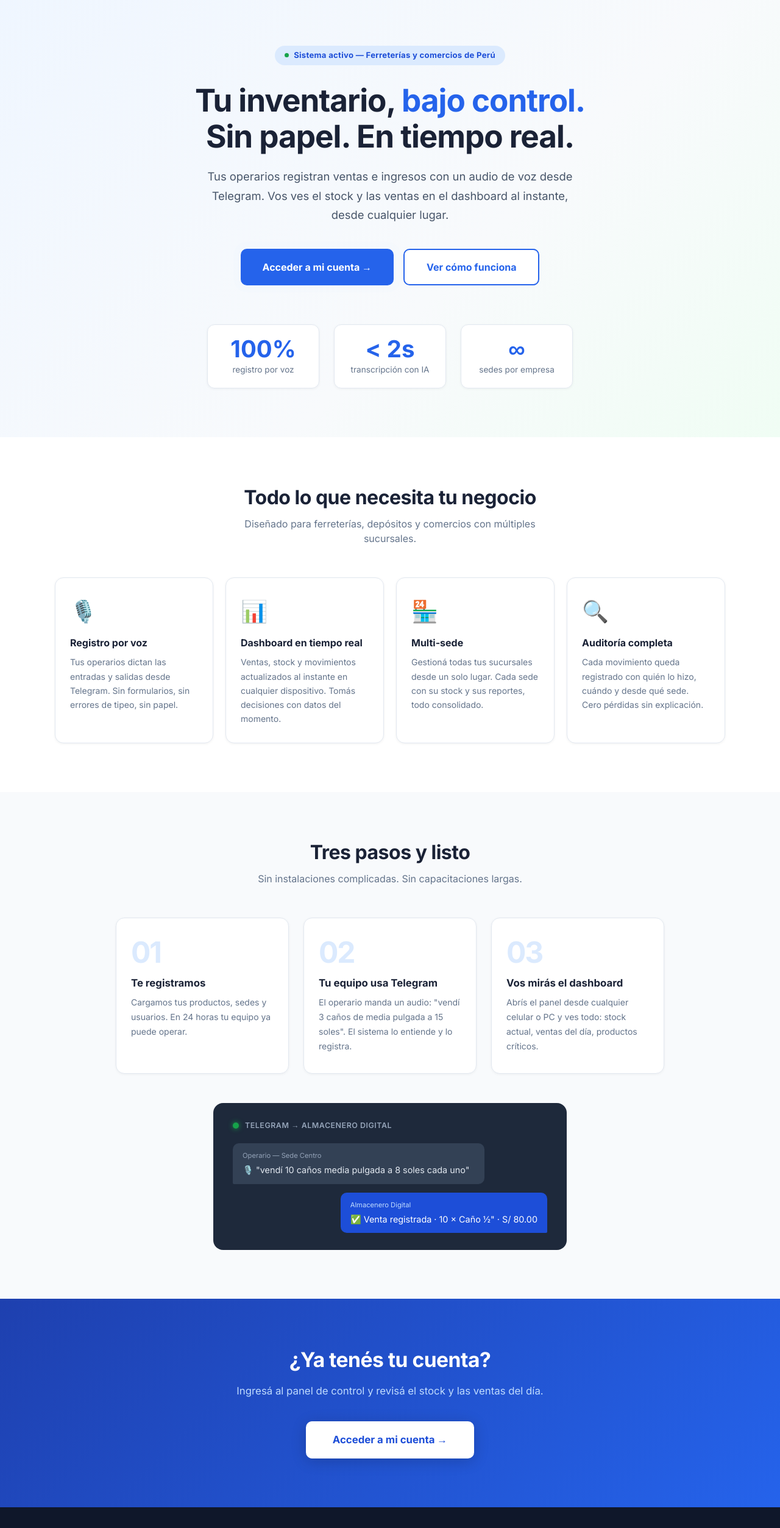
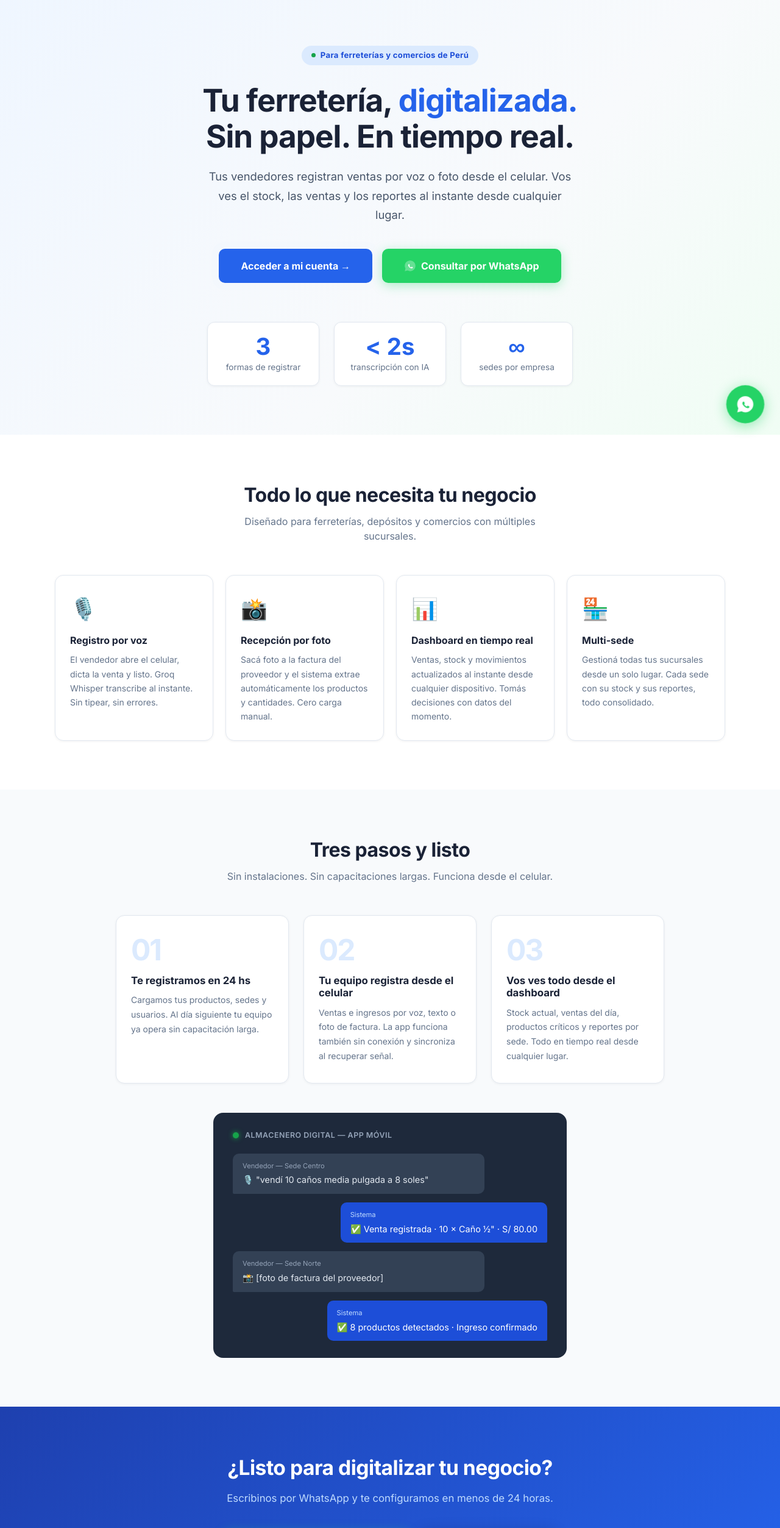
Before and after one commit to Carlosdantetadeo/GESTOR-DE-INVENTARIO, a Next.js app in the folder frontend/: page / in a window 1280 px wide. Shown: the part 80-2586 px from the top of the page at 61% size. Built offline with nearby package versions, Linux system fonts and the light colour scheme; no server answers.

Commit message:
feat(landing): actualizar contenido — registro web (no Telegram), WhatsApp +51906959989, email ctadeo@clarocomunica.com

```diff
--- a/frontend/app/page.js
+++ b/frontend/app/page.js
@@ -2,47 +2,49 @@ import Link from 'next/link'
 
 export const metadata = {
   title: 'Almacenero Digital — Control de inventario para ferreterías y comercios',
-  description: 'Registrá ventas e ingresos por voz desde Telegram. Dashboard en tiempo real. Multi-sede. Sin papel.',
+  description: 'Registrá ventas e ingresos por voz o foto desde el celular. Dashboard en tiempo real. Multi-sede. Sin papel.',
 }
+
+const WA_LINK = 'https://wa.me/51906959989?text=Hola%2C%20quiero%20saber%20m%C3%A1s%20sobre%20Almacenero%20Digital'
 
 const BENEFICIOS = [
   {
     icono: '🎙️',
     titulo: 'Registro por voz',
-    texto: 'Tus operarios dictan las entradas y salidas desde Telegram. Sin formularios, sin errores de tipeo, sin papel.',
+    texto: 'El vendedor abre el celular, dicta la venta y listo. Groq Whisper transcribe al instante. Sin tipear, sin errores.',
+  },
+  {
+    icono: '📸',
+    titulo: 'Recepción por foto',
+    texto: 'Sacá foto a la factura del proveedor y el sistema extrae automáticamente los productos y cantidades. Cero carga manual.',
   },
   {
     icono: '📊',
     titulo: 'Dashboard en tiempo real',
-    texto: 'Ventas, stock y movimientos actualizados al instante en cualquier dispositivo. Tomás decisiones con datos del momento.',
+    texto: 'Ventas, stock y movimientos actualizados al instante desde cualquier dispositivo. Tomás decisiones con datos del momento.',
   },
   {
     icono: '🏪',
     titulo: 'Multi-sede',
     texto: 'Gestioná todas tus sucursales desde un solo lugar. Cada sede con su stock y sus reportes, todo consolidado.',
   },
-  {
-    icono: '🔍',
-    titulo: 'Auditoría completa',
-    texto: 'Cada movimiento queda registrado con quién lo hizo, cuándo y desde qué sede. Cero pérdidas sin explicación.',
-  },
 ]
 
 const PASOS = [
   {
     nro: '01',
-    titulo: 'Te registramos',
-    texto: 'Cargamos tus productos, sedes y usuarios. En 24 horas tu equipo ya puede operar.',
+    titulo: 'Te registramos en 24 hs',
+    texto: 'Cargamos tus productos, sedes y usuarios. Al día siguiente tu equipo ya opera sin capacitación larga.',
   },
   {
     nro: '02',
-    titulo: 'Tu equipo usa Telegram',
-    texto: 'El operario manda un audio: "vendí 3 caños de media pulgada a 15 soles". El sistema lo entiende y lo registra.',
+    titulo: 'Tu equipo registra desde el celular',
+    texto: 'Ventas e ingresos por voz, texto o foto de factura. La app funciona también sin conexión y sincroniza al recuperar señal.',
   },
   {
     nro: '03',
-    titulo: 'Vos mirás el dashboard',
-    texto: 'Abrís el panel desde cualquier celular o PC y ves todo: stock actual, ventas del día, productos críticos.',
+    titulo: 'Vos ves todo desde el dashboard',
+    texto: 'Stock actual, ventas del día, productos críticos y reportes por sede. Todo en tiempo real desde cualquier lugar.',
   },
 ]
 
@@ -61,13 +63,16 @@ export default function LandingPage() {
           0%, 100% { box-shadow: 0 0 0 0 rgba(37,99,235,0.18); }
           50%       { box-shadow: 0 0 0 12px rgba(37,99,235,0); }
         }
+        @keyframes wa-bounce {
+          0%, 100% { transform: scale(1); }
+          50%       { transform: scale(1.08); }
+        }
 
         .fade-up { animation: fadeUp 0.6s ease both; }
         .delay-1 { animation-delay: 0.1s; }
         .delay-2 { animation-delay: 0.2s; }
         .delay-3 { animation-delay: 0.3s; }
         .delay-4 { animation-delay: 0.45s; }
-        .delay-5 { animation-delay: 0.6s; }
 
         .cta-btn {
           display: inline-flex; align-items: center; gap: 8px;
@@ -90,6 +95,12 @@ export default function LandingPage() {
         }
         .cta-secondary:hover { background: #eff6ff; }
 
+        .cta-wa {
+          background: #25d366; color: #fff;
+          box-shadow: 0 4px 18px rgba(37,211,102,0.35);
+        }
+        .cta-wa:hover { box-shadow: 0 8px 28px rgba(37,211,102,0.45); }
+
         .benefit-card {
           background: #fff; border: 1px solid #e2e8f0;
           border-radius: 14px; padding: 28px 24px;
@@ -108,25 +119,36 @@ export default function LandingPage() {
         }
         .nav-link:hover { color: #2563eb; }
 
-        .stat-num {
-          font-size: 2.4rem; font-weight: 800; color: #2563eb; line-height: 1;
+        /* Botón flotante WhatsApp */
+        .wa-fab {
+          position: fixed; bottom: 28px; right: 28px; z-index: 999;
+          width: 58px; height: 58px; border-radius: 50%;
+          background: #25d366; display: flex; align-items: center; justify-content: center;
+          box-shadow: 0 4px 20px rgba(37,211,102,0.45);
+          text-decoration: none; animation: wa-bounce 2.5s ease infinite;
+          transition: transform 0.15s ease;
         }
-        .stat-label {
-          font-size: 0.85rem; color: #64748b; margin-top: 4px;
-        }
+        .wa-fab:hover { transform: scale(1.12); animation: none; }
 
         @media (max-width: 640px) {
           .hero-title { font-size: 2.1rem !important; }
-          .hero-sub { font-size: 1rem !important; }
+          .hero-sub   { font-size: 1rem !important; }
           .grid-2, .grid-4 { grid-template-columns: 1fr !important; }
-          .grid-3 { grid-template-columns: 1fr !important; }
-          .cta-group { flex-direction: column !important; align-items: stretch !important; }
-          .cta-btn { justify-content: center; }
-          .stats-row { grid-template-columns: 1fr 1fr !important; }
+          .grid-3     { grid-template-columns: 1fr !important; }
+          .cta-group  { flex-direction: column !important; align-items: stretch !important; }
+          .cta-btn    { justify-content: center; }
+          .stats-row  { grid-template-columns: 1fr 1fr !important; }
           .hide-mobile { display: none !important; }
-          .nav-cta-mobile { display: flex !important; }
         }
       `}</style>
+
+      {/* ── BOTÓN FLOTANTE WHATSAPP ── */}
+      <a href={WA_LINK} target="_blank" rel="noopener noreferrer" className="wa-fab" aria-label="Contactar por WhatsApp">
+        <svg width="28" height="28" viewBox="0 0 32 32" fill="none" xmlns="http://www.w3.org/2000/svg">
+          <path d="M16 2C8.268 2 2 8.268 2 16c0 2.484.675 4.813 1.852 6.81L2 30l7.39-1.826A13.94 13.94 0 0016 30c7.732 0 14-6.268 14-14S23.732 2 16 2z" fill="#fff"/>
+          <path d="M22.5 19.5c-.3-.15-1.77-.873-2.044-.972-.273-.1-.472-.15-.67.15-.2.298-.77.972-.945 1.17-.174.2-.347.223-.647.075-.3-.15-1.266-.467-2.412-1.489-.891-.794-1.493-1.774-1.668-2.074-.174-.3-.018-.462.13-.61.135-.133.3-.348.45-.522.15-.174.2-.298.3-.497.1-.2.05-.373-.025-.522-.075-.15-.67-1.614-.918-2.21-.242-.58-.487-.5-.67-.51-.174-.008-.373-.01-.572-.01-.2 0-.522.075-.795.373-.273.298-1.043 1.02-1.043 2.484 0 1.464 1.068 2.878 1.218 3.077.15.2 2.102 3.207 5.092 4.496.712.307 1.268.49 1.702.627.715.227 1.367.195 1.881.118.574-.085 1.77-.723 2.02-1.422.25-.698.25-1.296.175-1.422-.075-.125-.273-.2-.572-.348z" fill="#25d366"/>
+        </svg>
+      </a>
 
       {/* ── NAV ── */}
       <nav style={{ position: 'sticky', top: 0, zIndex: 100, background: 'rgba(248,250,252,0.92)', backdropFilter: 'blur(14px)', borderBottom: '1px solid #e2e8f0' }}>
@@ -138,7 +160,7 @@ export default function LandingPage() {
           <div style={{ display: 'flex', alignItems: 'center', gap: '28px' }}>
             <a href="#beneficios" className="nav-link hide-mobile">Beneficios</a>
             <a href="#como-funciona" className="nav-link hide-mobile">Cómo funciona</a>
-            <a href="#contacto" className="nav-link hide-mobile">Contacto</a>
+            <a href={WA_LINK} target="_blank" rel="noopener noreferrer" className="nav-link hide-mobile">Contacto</a>
             <Link href="/login" className="cta-btn cta-primary" style={{ padding: '10px 22px', fontSize: '0.85rem' }}>
               Acceder
             </Link>
@@ -149,41 +171,43 @@ export default function LandingPage() {
       {/* ── HERO ── */}
       <section style={{ background: 'linear-gradient(135deg, #eff6ff 0%, #f8fafc 60%, #f0fdf4 100%)', padding: '90px 24px 80px' }}>
         <div style={{ maxWidth: '800px', margin: '0 auto', textAlign: 'center' }}>
+
           <div className="fade-up" style={{ display: 'inline-flex', alignItems: 'center', gap: '8px', background: '#dbeafe', color: '#1d4ed8', borderRadius: '99px', padding: '6px 16px', fontSize: '0.82rem', fontWeight: 700, marginBottom: '28px', letterSpacing: '0.3px' }}>
             <span style={{ width: '7px', height: '7px', borderRadius: '50%', background: '#16a34a', display: 'inline-block' }} />
-            Sistema activo — Ferreterías y comercios de Perú
+            Para ferreterías y comercios de Perú
           </div>
 
           <h1 className="fade-up delay-1 hero-title" style={{ fontSize: '3.2rem', fontWeight: 800, lineHeight: 1.15, letterSpacing: '-1px', marginBottom: '22px' }}>
-            Tu inventario,{' '}
-            <span style={{ color: '#2563eb' }}>bajo control.</span>
+            Tu ferretería,{' '}
+            <span style={{ color: '#2563eb' }}>digitalizada.</span>
             <br />Sin papel. En tiempo real.
           </h1>
 
           <p className="fade-up delay-2 hero-sub" style={{ fontSize: '1.15rem', color: '#475569', lineHeight: 1.7, maxWidth: '600px', margin: '0 auto 40px' }}>
-            Tus operarios registran ventas e ingresos con un audio de voz desde Telegram.
-            Vos ves el stock y las ventas en el dashboard al instante, desde cualquier lugar.
+            Tus vendedores registran ventas por voz o foto desde el celular.
+            Vos ves el stock, las ventas y los reportes al instante desde cualquier lugar.
           </p>
 
           <div className="fade-up delay-3 cta-group" style={{ display: 'flex', gap: '16px', justifyContent: 'center', flexWrap: 'wrap' }}>
             <Link href="/login" className="cta-btn cta-primary">
               Acceder a mi cuenta →
             </Link>
-            <a href="#como-funciona" className="cta-btn cta-secondary">
-              Ver cómo funciona
+            <a href={WA_LINK} target="_blank" rel="noopener noreferrer" className="cta-btn cta-wa">
+              <svg width="20" height="20" viewBox="0 0 32 32" fill="none"><path d="M16 2C8.268 2 2 8.268 2 16c0 2.484.675 4.813 1.852 6.81L2 30l7.39-1.826A13.94 13.94 0 0016 30c7.732 0 14-6.268 14-14S23.732 2 16 2z" fill="rgba(255,255,255,0.3)"/><path d="M22.5 19.5c-.3-.15-1.77-.873-2.044-.972-.273-.1-.472-.15-.67.15-.2.298-.77.972-.945 1.17-.174.2-.347.223-.647.075-.3-.15-1.266-.467-2.412-1.489-.891-.794-1.493-1.774-1.668-2.074-.174-.3-.018-.462.13-.61.135-.133.3-.348.45-.522.15-.174.2-.298.3-.497.1-.2.05-.373-.025-.522-.075-.15-.67-1.614-.918-2.21-.242-.58-.487-.5-.67-.51-.174-.008-.373-.01-.572-.01-.2 0-.522.075-.795.373-.273.298-1.043 1.02-1.043 2.484 0 1.464 1.068 2.878 1.218 3.077.15.2 2.102 3.207 5.092 4.496.712.307 1.268.49 1.702.627.715.227 1.367.195 1.881.118.574-.085 1.77-.723 2.02-1.422.25-.698.25-1.296.175-1.422-.075-.125-.273-.2-.572-.348z" fill="#fff"/></svg>
+              Consultar por WhatsApp
             </a>
           </div>
 
           {/* Stats */}
           <div className="fade-up delay-4 stats-row" style={{ display: 'grid', gridTemplateColumns: 'repeat(3, 1fr)', gap: '24px', marginTop: '64px', maxWidth: '600px', margin: '64px auto 0' }}>
             {[
-              { num: '100%', label: 'registro por voz' },
+              { num: '3', label: 'formas de registrar' },
               { num: '< 2s', label: 'transcripción con IA' },
               { num: '∞', label: 'sedes por empresa' },
             ].map(s => (
               <div key={s.label} style={{ padding: '20px 12px', background: '#fff', borderRadius: '12px', border: '1px solid #e2e8f0', boxShadow: '0 1px 4px rgba(0,0,0,0.05)' }}>
-                <div className="stat-num">{s.num}</div>
-                <div className="stat-label">{s.label}</div>
+                <div style={{ fontSize: '2.4rem', fontWeight: 800, color: '#2563eb', lineHeight: 1 }}>{s.num}</div>
+                <div style={{ fontSize: '0.85rem', color: '#64748b', marginTop: '4px' }}>{s.label}</div>
               </div>
             ))}
           </div>
@@ -222,13 +246,13 @@ export default function LandingPage() {
               Tres pasos y listo
             </h2>
             <p style={{ color: '#64748b', fontSize: '1rem' }}>
-              Sin instalaciones complicadas. Sin capacitaciones largas.
+              Sin instalaciones. Sin capacitaciones largas. Funciona desde el celular.
             </p>
           </div>
 
           <div className="grid-3" style={{ display: 'grid', gridTemplateColumns: 'repeat(3, 1fr)', gap: '24px' }}>
-            {PASOS.map((p, i) => (
-              <div key={p.nro} style={{ background: '#fff', borderRadius: '14px', padding: '32px 24px', border: '1px solid #e2e8f0', boxShadow: '0 1px 4px rgba(0,0,0,0.05)', position: 'relative' }}>
+            {PASOS.map((p) => (
+              <div key={p.nro} style={{ background: '#fff', borderRadius: '14px', padding: '32px 24px', border: '1px solid #e2e8f0', boxShadow: '0 1px 4px rgba(0,0,0,0.05)' }}>
                 <div style={{ fontSize: '3rem', fontWeight: 900, color: '#dbeafe', lineHeight: 1, marginBottom: '16px', letterSpacing: '-2px' }}>{p.nro}</div>
                 <h3 style={{ fontSize: '1.05rem', fontWeight: 700, marginBottom: '10px', color: '#1a2236' }}>{p.titulo}</h3>
                 <p style={{ fontSize: '0.875rem', color: '#64748b', lineHeight: 1.7 }}>{p.texto}</p>
@@ -236,20 +260,28 @@ export default function LandingPage() {
             ))}
           </div>
 
-          {/* Demo visual — transcript fake */}
+          {/* Demo visual */}
           <div style={{ marginTop: '48px', background: '#1e293b', borderRadius: '16px', padding: '28px 32px', maxWidth: '580px', margin: '48px auto 0' }}>
             <div style={{ display: 'flex', alignItems: 'center', gap: '10px', marginBottom: '20px' }}>
               <div style={{ width: '10px', height: '10px', borderRadius: '50%', background: '#16a34a', boxShadow: '0 0 8px #16a34a' }} />
-              <span style={{ color: '#94a3b8', fontSize: '0.78rem', fontWeight: 600, letterSpacing: '0.5px' }}>TELEGRAM → ALMACENERO DIGITAL</span>
+              <span style={{ color: '#94a3b8', fontSize: '0.78rem', fontWeight: 600, letterSpacing: '0.5px' }}>ALMACENERO DIGITAL — APP MÓVIL</span>
             </div>
             <div style={{ display: 'flex', flexDirection: 'column', gap: '14px' }}>
               <div style={{ background: '#334155', borderRadius: '10px 10px 10px 2px', padding: '12px 16px', maxWidth: '80%' }}>
-                <div style={{ color: '#94a3b8', fontSize: '0.7rem', marginBottom: '4px' }}>Operario — Sede Centro</div>
-                <div style={{ color: '#e2e8f0', fontSize: '0.9rem' }}>🎙️ "vendí 10 caños media pulgada a 8 soles cada uno"</div>
+                <div style={{ color: '#94a3b8', fontSize: '0.7rem', marginBottom: '4px' }}>Vendedor — Sede Centro</div>
+                <div style={{ color: '#e2e8f0', fontSize: '0.9rem' }}>🎙️ "vendí 10 caños media pulgada a 8 soles"</div>
               </div>
               <div style={{ background: '#1d4ed8', borderRadius: '10px 10px 2px 10px', padding: '12px 16px', maxWidth: '80%', alignSelf: 'flex-end' }}>
-                <div style={{ color: '#bfdbfe', fontSize: '0.7rem', marginBottom: '4px' }}>Almacenero Digital</div>
+                <div style={{ color: '#bfdbfe', fontSize: '0.7rem', marginBottom: '4px' }}>Sistema</div>
                 <div style={{ color: '#fff', fontSize: '0.9rem' }}>✅ Venta registrada · 10 × Caño ½" · S/ 80.00</div>
+              </div>
+              <div style={{ background: '#334155', borderRadius: '10px 10px 10px 2px', padding: '12px 16px', maxWidth: '80%' }}>
+                <div style={{ color: '#94a3b8', fontSize: '0.7rem', marginBottom: '4px' }}>Vendedor — Sede Norte</div>
+                <div style={{ color: '#e2e8f0', fontSize: '0.9rem' }}>📸 [foto de factura del proveedor]</div>
+              </div>
+              <div style={{ background: '#1d4ed8', borderRadius: '10px 10px 2px 10px', padding: '12px 16px', maxWidth: '85%', alignSelf: 'flex-end' }}>
+                <div style={{ color: '#bfdbfe', fontSize: '0.7rem', marginBottom: '4px' }}>Sistema</div>
+                <div style={{ color: '#fff', fontSize: '0.9rem' }}>✅ 8 productos detectados · Ingreso confirmado</div>
               </div>
             </div>
           </div>
@@ -260,14 +292,20 @@ export default function LandingPage() {
       <section style={{ padding: '80px 24px', background: 'linear-gradient(135deg, #1e40af 0%, #2563eb 100%)' }}>
         <div style={{ maxWidth: '680px', margin: '0 auto', textAlign: 'center' }}>
           <h2 style={{ fontSize: '2.1rem', fontWeight: 800, color: '#fff', letterSpacing: '-0.5px', marginBottom: '16px', lineHeight: 1.2 }}>
-            ¿Ya tenés tu cuenta?
+            ¿Listo para digitalizar tu negocio?
           </h2>
           <p style={{ color: '#bfdbfe', fontSize: '1.05rem', lineHeight: 1.7, marginBottom: '36px' }}>
-            Ingresá al panel de control y revisá el stock y las ventas del día.
+            Escribinos por WhatsApp y te configuramos en menos de 24 horas.
           </p>
-          <Link href="/login" className="cta-btn" style={{ background: '#fff', color: '#1d4ed8', padding: '18px 44px', fontSize: '1.05rem', boxShadow: '0 4px 24px rgba(0,0,0,0.18)' }}>
-            Acceder a mi cuenta →
-          </Link>
+          <div style={{ display: 'flex', gap: '16px', justifyContent: 'center', flexWrap: 'wrap' }}>
+            <a href={WA_LINK} target="_blank" rel="noopener noreferrer" className="cta-btn cta-wa" style={{ padding: '18px 36px', fontSize: '1.05rem' }}>
+              <svg width="22" height="22" viewBox="0 0 32 32" fill="none"><path d="M16 2C8.268 2 2 8.268 2 16c0 2.484.675 4.813 1.852 6.81L2 30l7.39-1.826A13.94 13.94 0 0016 30c7.732 0 14-6.268 14-14S23.732 2 16 2z" fill="rgba(255,255,255,0.25)"/><path d="M22.5 19.5c-.3-.15-1.77-.873-2.044-.972-.273-.1-.472-.15-.67.15-.2.298-.77.972-.945 1.17-.174.2-.347.223-.647.075-.3-.15-1.266-.467-2.412-1.489-.891-.794-1.493-1.774-1.668-2.074-.174-.3-.018-.462.13-.61.135-.133.3-.348.45-.522.15-.174.2-.298.3-.497.1-.2.05-.373-.025-.522-.075-.15-.67-1.614-.918-2.21-.242-.58-.487-.5-.67-.51-.174-.008-.373-.01-.572-.01-.2 0-.522.075-.795.373-.273.298-1.043 1.02-1.043 2.484 0 1.464 1.068 2.878 1.218 3.077.15.2 2.102 3.207 5.092 4.496.712.307 1.268.49 1.702.627.715.227 1.367.195 1.881.118.574-.085 1.77-.723 2.02-1.422.25-.698.25-1.296.175-1.422-.075-.125-.273-.2-.572-.348z" fill="#fff"/></svg>
+              Consultar por WhatsApp
+            </a>
+            <Link href="/login" className="cta-btn" style={{ background: '#fff', color: '#1d4ed8', padding: '18px 36px', fontSize: '1.05rem', boxShadow: '0 4px 24px rgba(0,0,0,0.18)' }}>
+              Ya tengo cuenta →
+            </Link>
+          </div>
         </div>
       </section>
 
@@ -278,11 +316,16 @@ export default function LandingPage() {
             <div style={{ width: '28px', height: '28px', borderRadius: '6px', background: '#2563eb', display: 'flex', alignItems: 'center', justifyContent: 'center', fontSize: '14px' }}>📦</div>
             <span style={{ color: '#e2e8f0', fontWeight: 700, fontSize: '0.9rem' }}>Almacenero Digital</span>
           </div>
-          <div style={{ fontSize: '0.82rem', color: '#64748b' }}>
-            Contacto: <a href="mailto:carlosdantetadeo@gmail.com" style={{ color: '#60a5fa', textDecoration: 'none' }}>carlosdantetadeo@gmail.com</a>
+          <div style={{ display: 'flex', gap: '24px', flexWrap: 'wrap', fontSize: '0.82rem' }}>
+            <a href={WA_LINK} target="_blank" rel="noopener noreferrer" style={{ color: '#25d366', textDecoration: 'none', display: 'flex', alignItems: 'center', gap: '6px' }}>
+              WhatsApp +51 906 959 989
+            </a>
+            <a href="mailto:ctadeo@clarocomunica.com" style={{ color: '#60a5fa', textDecoration: 'none' }}>
+              ctadeo@clarocomunica.com
+            </a>
           </div>
           <div style={{ fontSize: '0.8rem', color: '#475569' }}>
-            © {new Date().getFullYear()} Almacenero Digital. Todos los derechos reservados.
+            © {new Date().getFullYear()} Almacenero Digital · Claro Comunica
           </div>
         </div>
       </footer>
```
